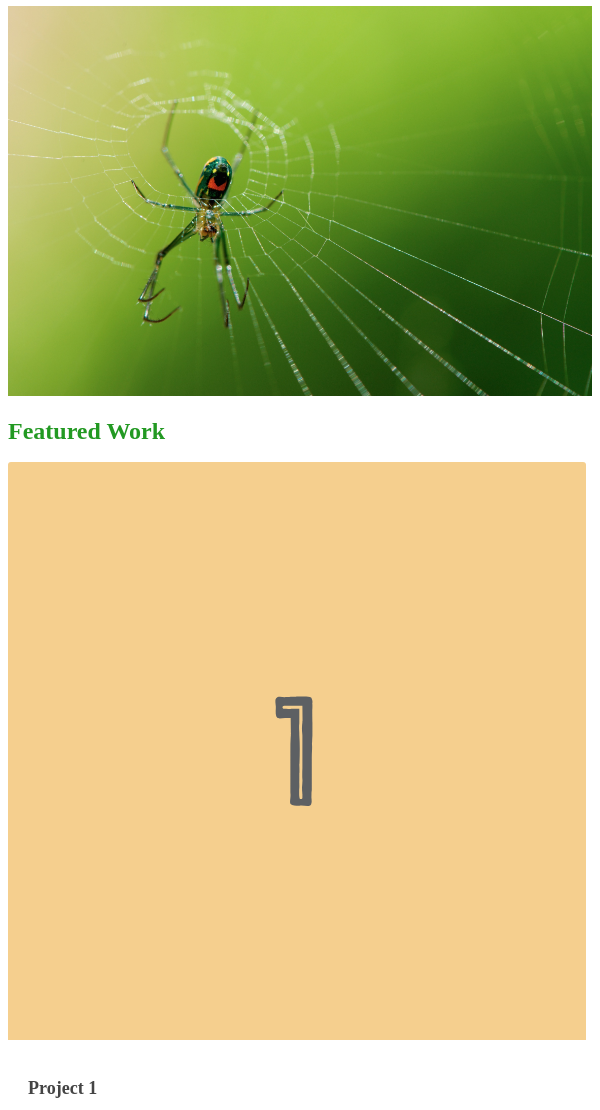
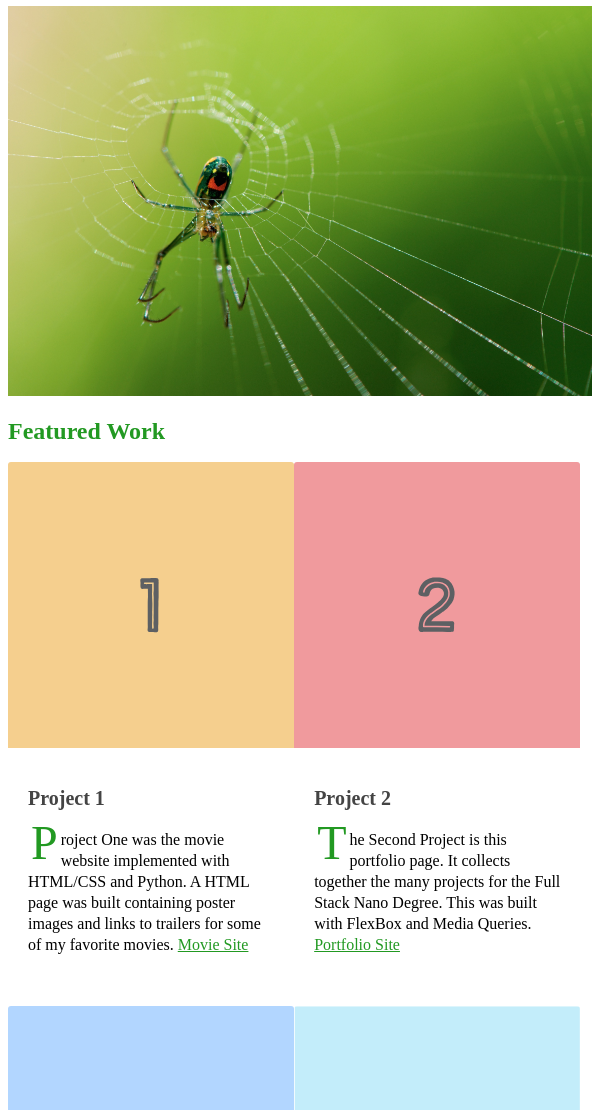
Before and after one commit to jplangdale/FSDN-Portfolio, a plain HTML site: page index.html in a window 600 px wide. Shown: the part 190-1300 px from the top of the page. Drawn offline with Linux system fonts and the light colour scheme.

Commit message:
Add files via upload

```diff
--- a/css/style.css
+++ b/css/style.css
@@ -13,8 +13,8 @@ h1, h2, h3 {
 }
 
 hr {
-  width:100%;
-  height:5px;
+  width: 100%;
+  height: 5px;
   background: #eee;
 }
 
@@ -34,20 +34,20 @@ header {
   padding-top: 10px;
 }
 
-header .flexcontainer {
-  max-width:980px;
+header .flex-container {
+  max-width: 980px;
   display: flex;
   position: relative;
 }
 
 header .left-col{
-  width:45%;
-  float:left;
+  width: 45%;
+  float: left;
 }
 
 header .right-col {
   margin-right: 10px;
-  width:90%;
+  width: 90%;
   text-align: right;
   float: right;
 }
@@ -59,26 +59,26 @@ header .right-col .title {
 
 header .right-col .subtitle {
   font-family: 'Roboto', sans-serif;
-  font-size:20px;
+  font-size: 20px;
   font-weight: normal;
-/*  line-height: 21px; */
+  line-height: 20px;
 }
 
 header .logo {
   background: url("../images/logo.png") no-repeat center;
   display: inline-block;
   border-radius: 48%;
-  height:150px;
+  height: 150px;
   width: 150px;
 }
 
 .p-container {
-  max-width:980px;
+  max-width: 980px;
   margin: 0 auto;
-  padding:10px 20px;
+  padding: 10px 20px;
 }
 
-#flexitems {
+#flex-items {
   display: flex;
   display: -webkit-box;
   display: -moz-box;
@@ -87,7 +87,7 @@ header .logo {
   -webkit-flex-flow: row wrap;
 }
 
-#flexitems .projects {
+#flex-items .projects {
 /*  background: #EEE; */
   width: 32%;
   margin-bottom:2%;
@@ -97,61 +97,62 @@ header .logo {
   border-radius: 3px;
 }
 
-#flexitems .projects img{
+#flex-items .projects img{
   border-radius: 3px 3px 0 0;
 }
 
-#flexitems .projects .description{
+#flex-items .projects .description{
   padding: 1.25rem;
 }
 
-#flexitems .projects h3 {
-  font-size:18px;
-  color:#444;
+#flex-items .projects h3 {
+  font-size: 20px;
+  color: #444;
 }
 
-#flexitems .projects:nth-child(3n-1) {
-  margin-right:2%;
-  margin-left:2%;
+#flex-items .projects:nth-child(3n-1) {
+  margin-right: 2%;
+  margin-left: 2%;
 }
 
 p:first-letter{
     display:block;
     float:left;
-    margin:3px;
+    margin: 3px;
     color: #292;
-    font-size:300%;
+    font-size: 300%;
 }
 
 footer {
   background-color: #EEE;
   display: flex;
   justify-content: center;
-  max-width:980px;
-  margin:0 auto;
-  padding:10px 20px;
+  max-width: 980px;
+  margin: 0 auto;
+  padding: 10px 20px;
 }
 
 /* Media Breaks */
-@media screen and (min-width: 600px) and (max-width: 850px)  {
-  #flexitems .projects{
-    width:49%;
-  }
-  #flexitems .projects:nth-child(odd) {
-    margin-right:2%;
-    margin-left:0px;
-  }
-  #flexitems .projects:nth-child(even) {
-    margin-right:0px;
-    margin-left:0px;
+
+@media screen and (max-width: 600px)  {
+  #flex-items .projects{
+    width: 99%;
+    margin-right: 0!important;
+    margin-left: 0!important;
+    margin-bottom: 15px;
   }
 }
 
-@media screen and (max-width: 600px)  {
-  #flexitems .projects{
-    width:99%;
-    margin-right:0!important;
-    margin-left:0!important;
-    margin-bottom:15px;
+@media screen and (min-width: 600px) and (max-width: 850px)  {
+  #flex-items .projects{
+    width: 49%;
+  }
+  #flex-items .projects:nth-child(odd) {
+    margin-right: 2%;
+    margin-left: 0px;
+  }
+  #flex-items .projects:nth-child(even) {
+    margin-right: 0px;
+    margin-left: 0px;
   }
 }
--- a/index.html
+++ b/index.html
@@ -13,7 +13,7 @@
   </head>
   <body>
     <header>
-      <div class="flexcontainer">
+      <div class="flex-container">
         <div class="left-col">
           <span class ="logo"></span>
         </div>
@@ -25,12 +25,12 @@
     <hr />
     </header>
     <main>
-      <div class="flexcontainer">
+      <div class="flex-container">
         <div class="main-image">
           <img src="images/web.jpg" alt="Spider centered in a web">
         </div>
         <h2 class="portfolio">Featured Work</h2>
-        <div id="flexitems">
+        <div id="flex-items">
           <article class="projects">
             <img src="images/one.svg" alt="Project One">
             <div class="p-item">
```
